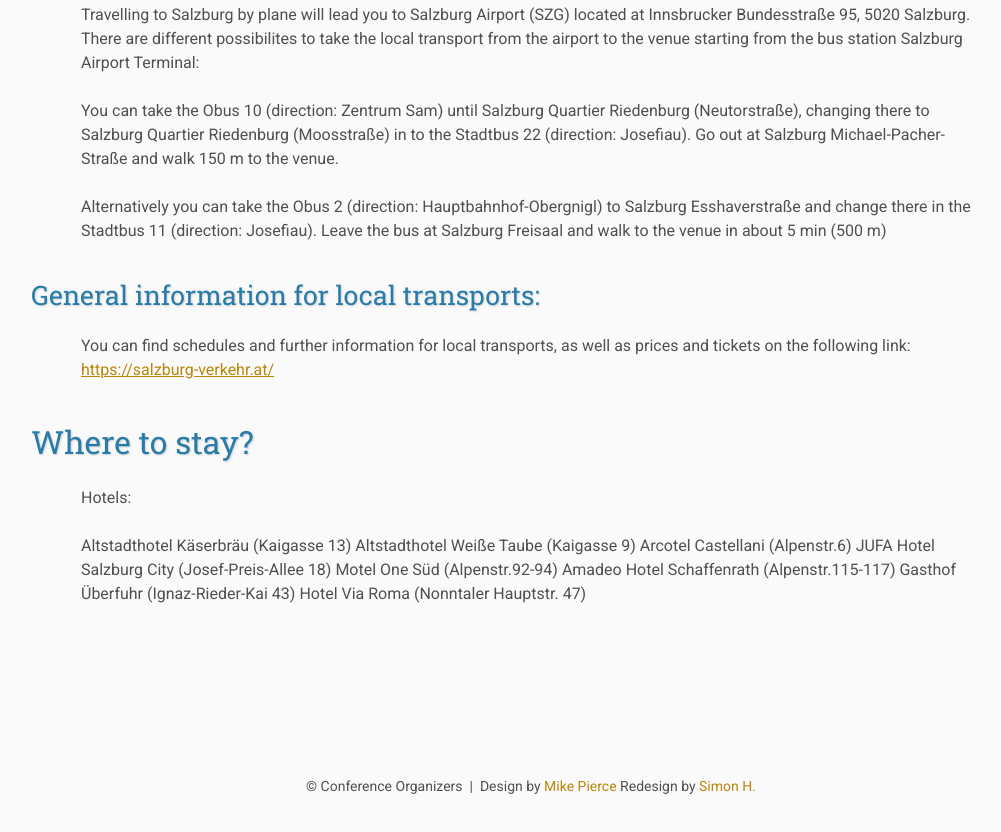
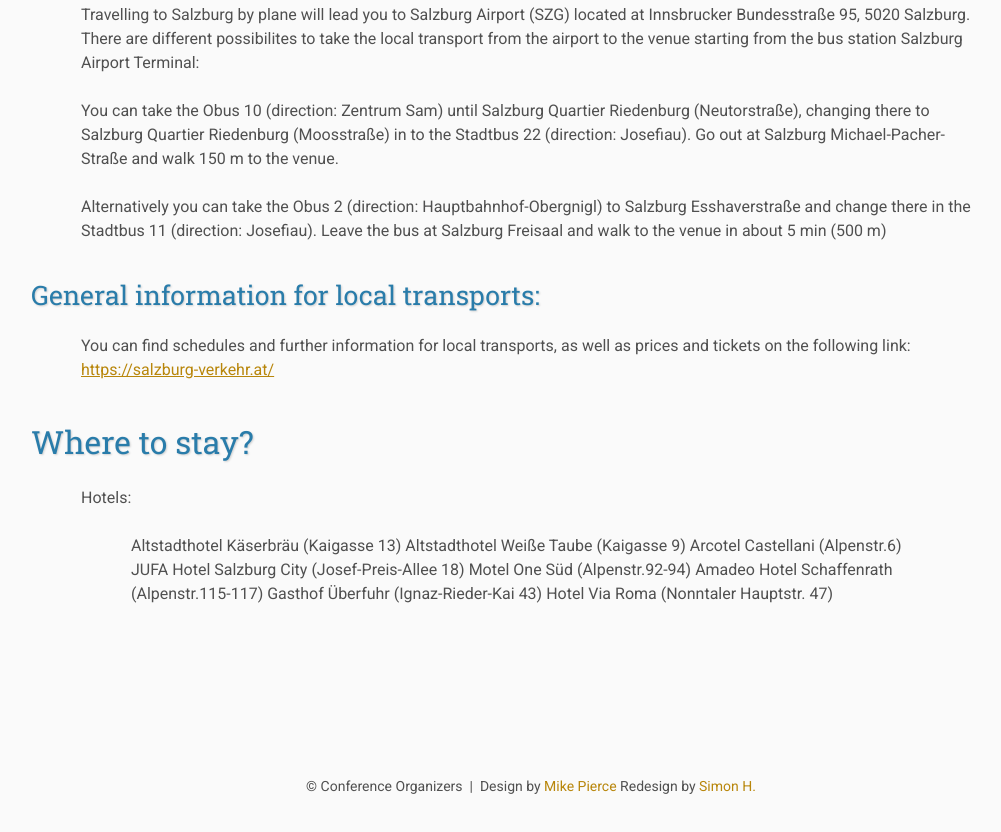
Before and after one commit to RL4AA/RL4AA24, a plain HTML site: page directions/index.html in a window 1280 px wide. Shown: the part 1767-2599 px from the top of the page, without its empty margins (109-1110 px from the left). Drawn offline with Linux system fonts and the light colour scheme; files that its build step writes are made by us from their sources.

Commit message:
Update index.html
auflistung hotels

```diff
--- a/directions/index.html
+++ b/directions/index.html
@@ -107,6 +107,7 @@
         Hotels:
     </p>
     <p>
+        <UL TYPE="disc">
         Altstadthotel Käserbräu (Kaigasse 13)
         Altstadthotel Weiße Taube (Kaigasse 9)
         Arcotel Castellani (Alpenstr.6)
```
